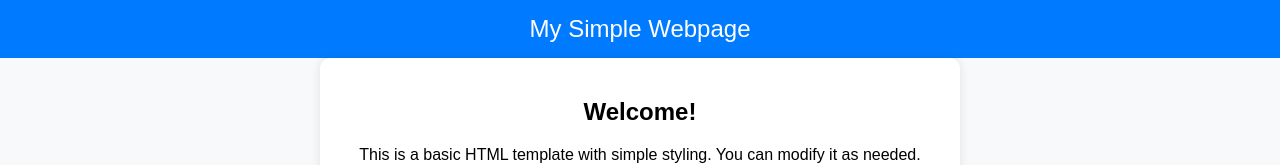
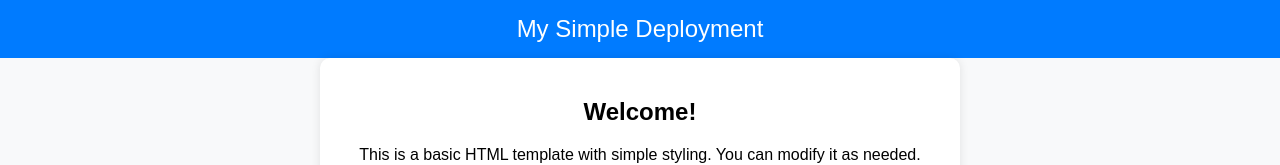
Before and after one commit to Rajeev2000323/AWS_Repo, a plain HTML site: page index.html in a window 1280 px wide. Shown: the top 165 px of the page. Drawn offline with Linux system fonts and the light colour scheme.

Commit message:
Update index.html

```diff
--- a/index.html
+++ b/index.html
@@ -39,7 +39,7 @@
 </head>
 <body>
     <header>
-        My Simple Webpage
+        My Simple Deployment
     </header>
     <div class="content">
         <h2>Welcome!</h2>
```
